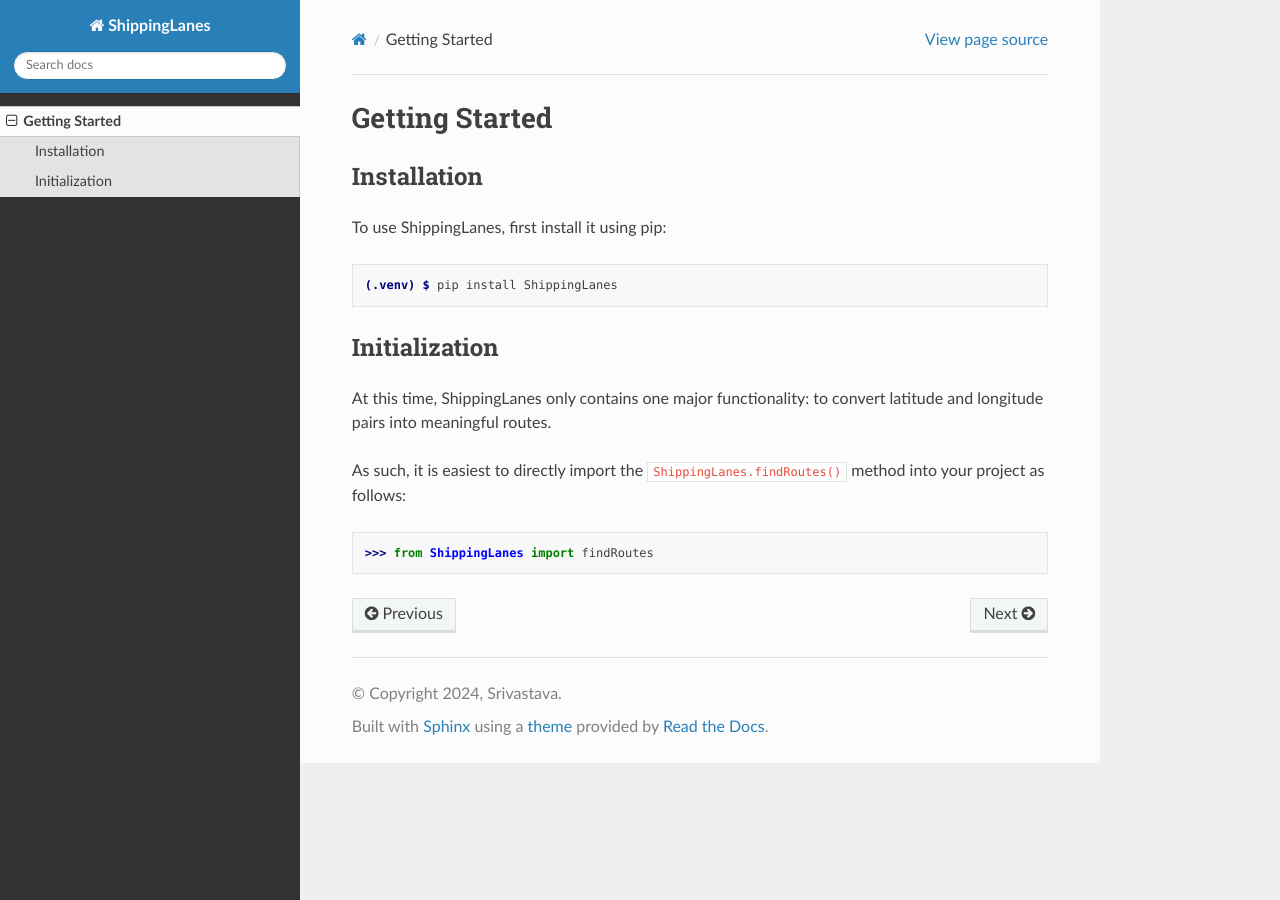
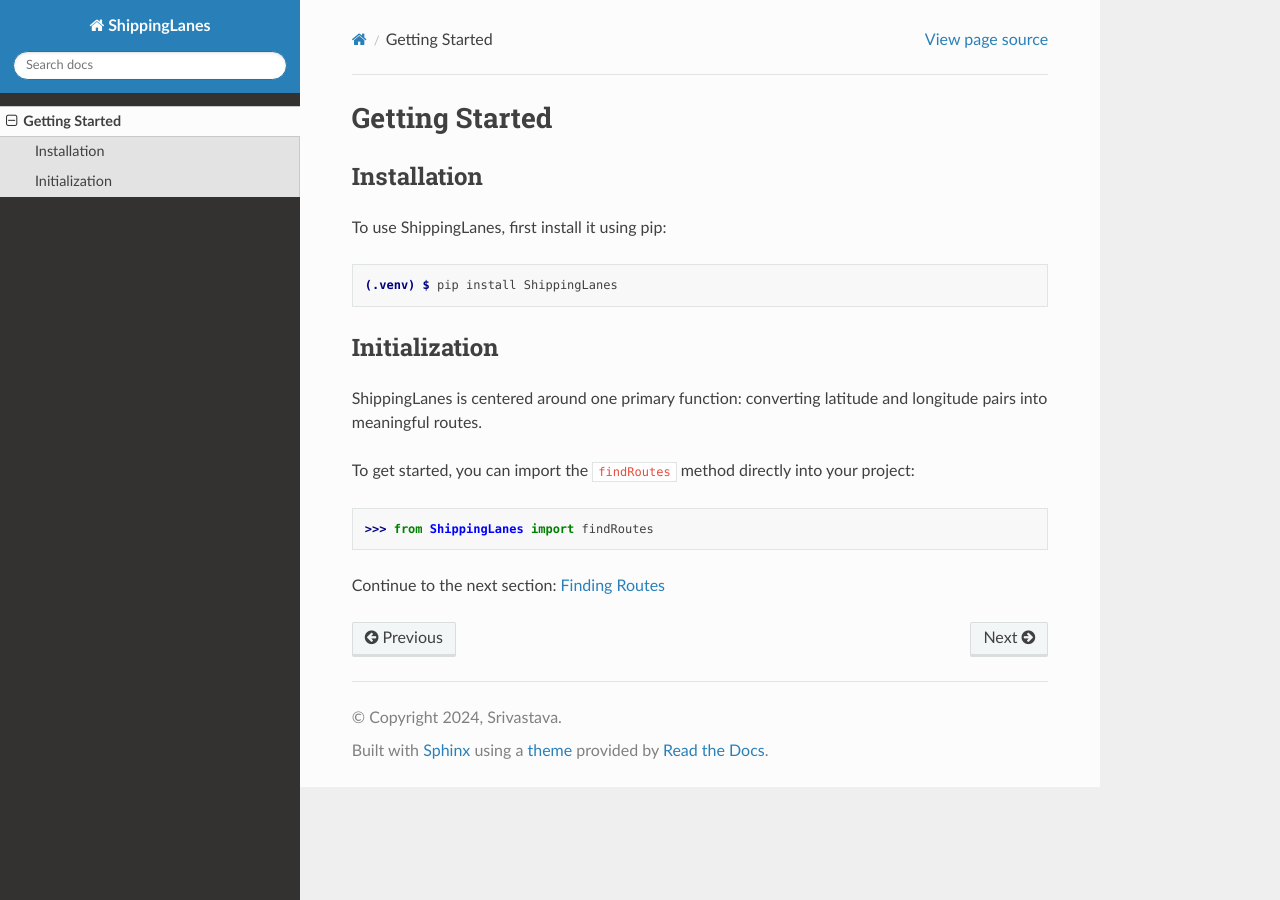
Before and after one commit to amarsrivastava19/ShippingLanes, a Sphinx documentation site: the page built from docs/source/gettingstarted.rst, in a window 1280 px wide. Built offline with Sphinx 7.4.7 and the Read the Docs theme 3.1.0, drawn with Linux system fonts in a browser that asks for light colours; pages that are not in the unit, such as notebooks, are missing from menus.

Commit message:
Update gettingstarted.rst

```diff
--- a/docs/source/gettingstarted.rst
+++ b/docs/source/gettingstarted.rst
@@ -16,9 +14,11 @@
 Initialization
 ----------------
 
-At this time, ShippingLanes only contains one major functionality: to convert latitude and longitude pairs into meaningful routes.
+ShippingLanes is centered around one primary function: converting latitude and longitude pairs into meaningful routes.
 
-As such, it is easiest to directly import the ``ShippingLanes.findRoutes()`` method into your project as follows:
+To get started, you can import the ``findRoutes`` method directly into your project:
+
+>>> from ShippingLanes import findRoutes
 
 
->>> from ShippingLanes import findRoutes
+Continue to the next section: :doc:`Finding Routes <findingroutes>`
```
Also changed, not shown: other parts of docs/source/gettingstarted.rst (+0 -2 lines).
